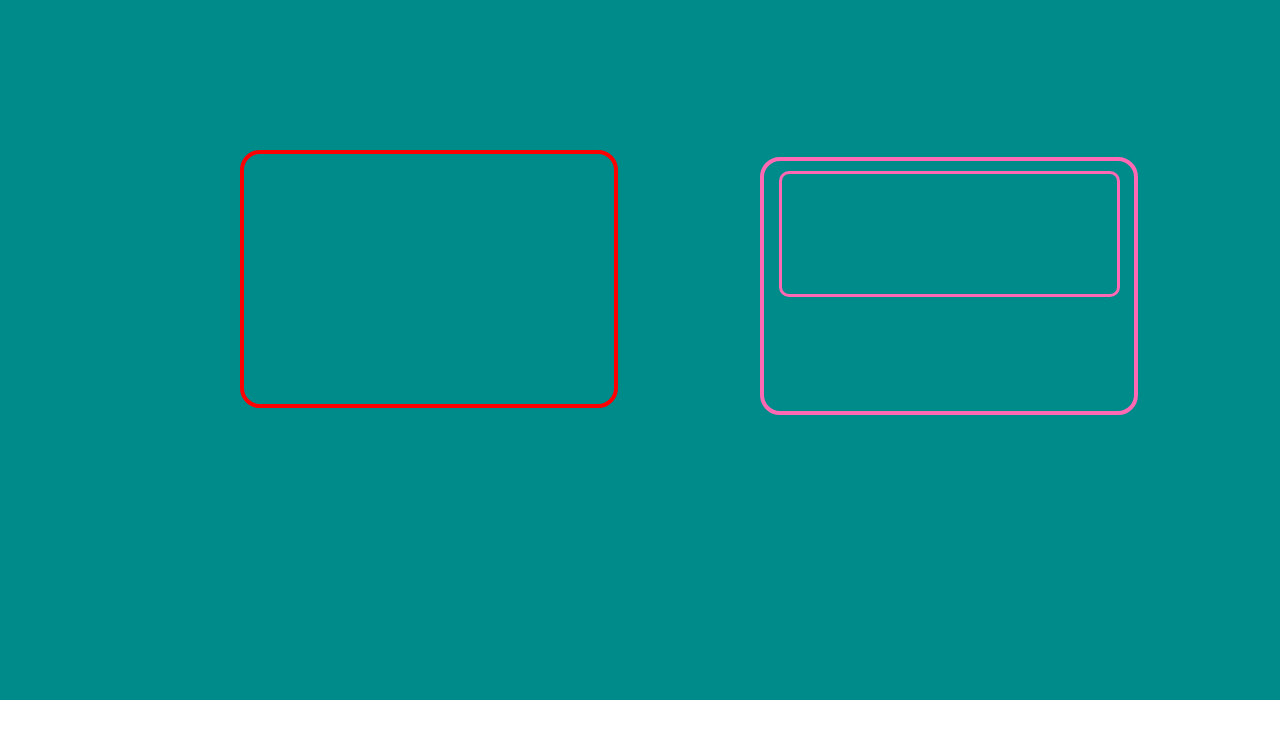
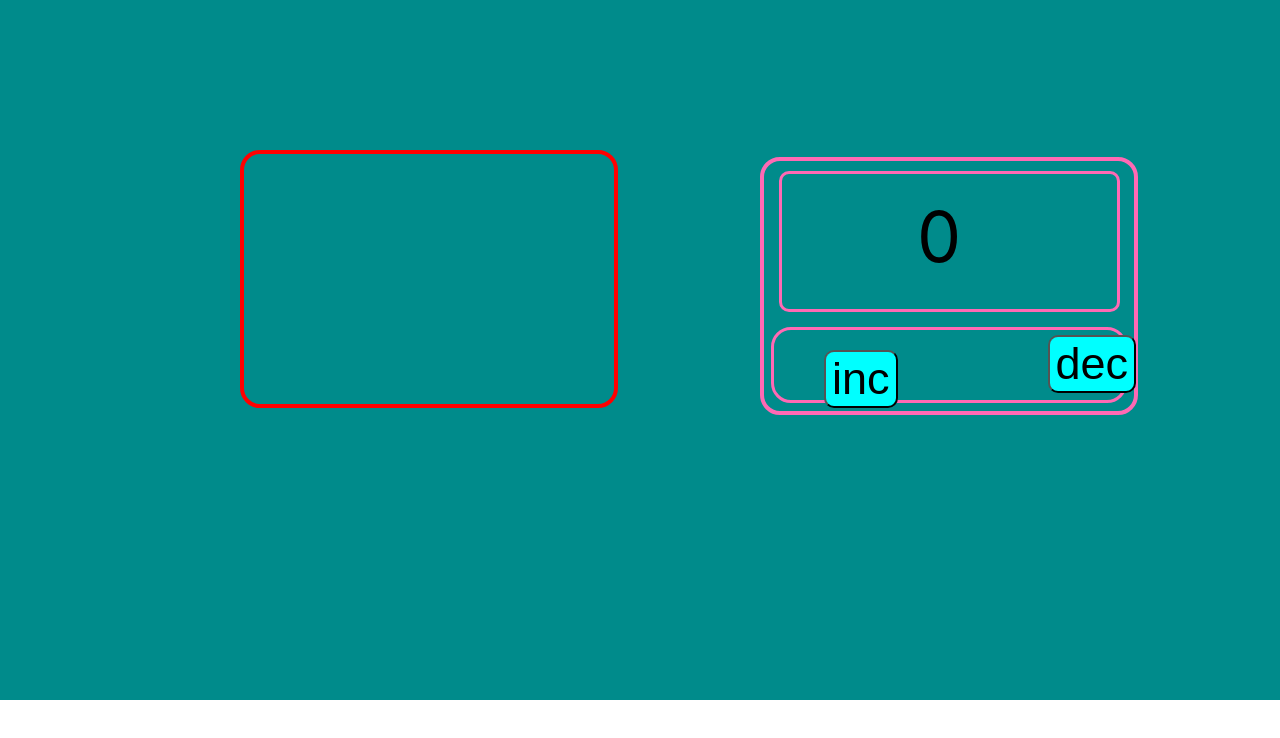
Before and after one commit to Samurai-way/Counter, a React (Create React App) app: page / in a window 1280 px wide. Shown: the top 738 px of the page. Built offline with nearby package versions, Linux system fonts and the light colour scheme.

Commit message:
module button style

```diff
--- a/src/App.module.css
+++ b/src/App.module.css
@@ -17,7 +17,7 @@
 .counter_small{
     border: 3px solid hotpink;
     width:335px;
-    height: 120px;
+    height: 135px;
     margin: 10px 10px 10px 15px;
     border-radius: 10px;
 }
@@ -30,3 +30,31 @@
     display: inline-block;
     border-radius: 20px;
 }
+.button_wrapper{
+    border: 3px solid hotpink;
+    width: 350px;
+    height: 70px;
+    margin: 15px 10px 10px 7px;
+    border-radius: 20px;
+    display: flex;
+}
+.value{
+    font-size: 70px;
+    margin: 20px 10px 10px 135px;
+}
+.inc{
+    margin: 20px 140px 10px 50px;
+}
+.dec{
+    margin: 5px 140px 10px 10px;
+}
+.inc_button{
+    font-size: 45px;
+    border-radius: 10px;
+    background-color: cyan;
+}
+.dec_button{
+    font-size: 45px;
+    border-radius: 10px;
+    background-color: cyan;
+}
--- a/src/App.tsx
+++ b/src/App.tsx
@@ -3,12 +3,16 @@ import a from './App.module.css';
 import {Counter} from "./components/Counter/Counter";
 import {CounterTable} from "./components/Counter_table/Counter_table";
 
+
+
 function App() {
+
+    let [value, setValue]=useState<number>(0)
 
   return (
     <div className={a.wrapper}>
         <CounterTable/>
-        <Counter/>
+        <Counter value={value} setValue={setValue}/>
     </div>
   );
 }
--- a/src/components/Counter/Counter.tsx
+++ b/src/components/Counter/Counter.tsx
@@ -1,12 +1,20 @@
 import React from 'react';
 import a from "../../App.module.css";
+import {UniversalButton} from "./UniversalButton";
 
-export const Counter = () => {
+export type CounterPropsType = {
+    value: number
+    setValue: ( value: number )=>void
+}
+
+export const Counter = (props: CounterPropsType) => {
+
     return (
         <div className={a.count_wrapper}>
         <div className={a.counter_small}>
-
+            <div className={a.value}>{props.value}</div>
         </div>
+            <UniversalButton/>
         </div>
     );
 };
--- a/src/components/Counter/UniversalButton.tsx
+++ b/src/components/Counter/UniversalButton.tsx
@@ -1,4 +1,6 @@
 import React from 'react';
+import a from "../../App.module.css";
+
 // import a from "../App.module.css";
 // import {PropsType} from "./Component";
 //
@@ -35,3 +37,16 @@ import React from 'react';
 //         </div>
 //     );
 // }
+
+export const UniversalButton = () => {
+    return(
+        <div className={a.button_wrapper}>
+            <div className={a.inc}>
+                <button className={a.inc_button}>inc</button>
+            </div>
+            <div className={a.dec}>
+                <button className={a.dec_button}>dec</button>
+            </div>
+        </div>
+    );
+}
```
